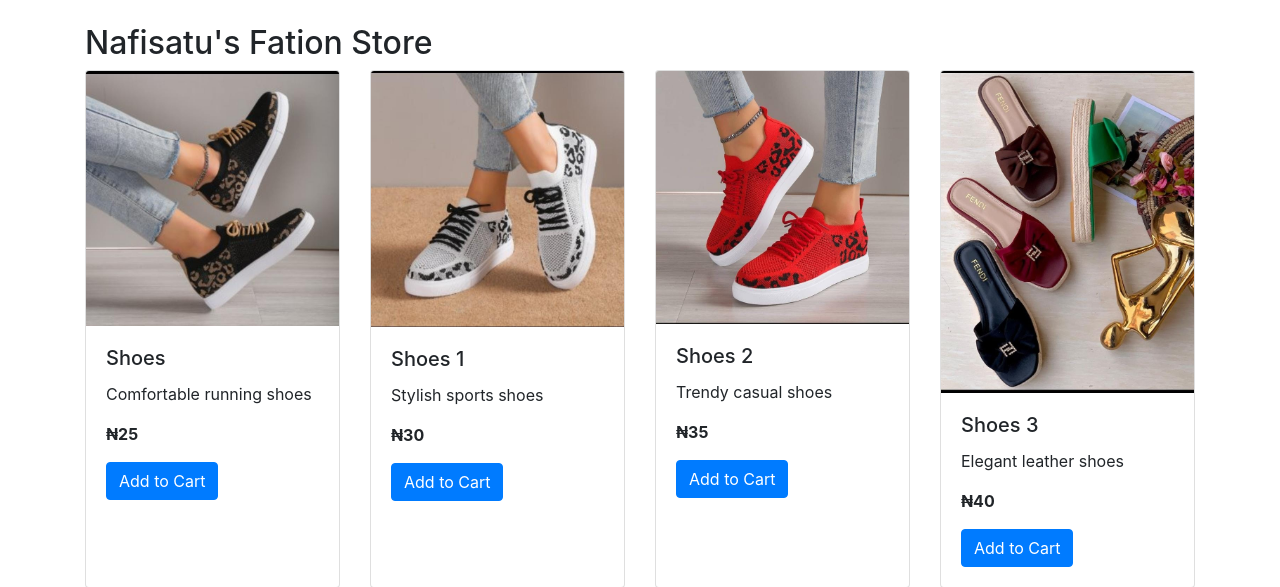
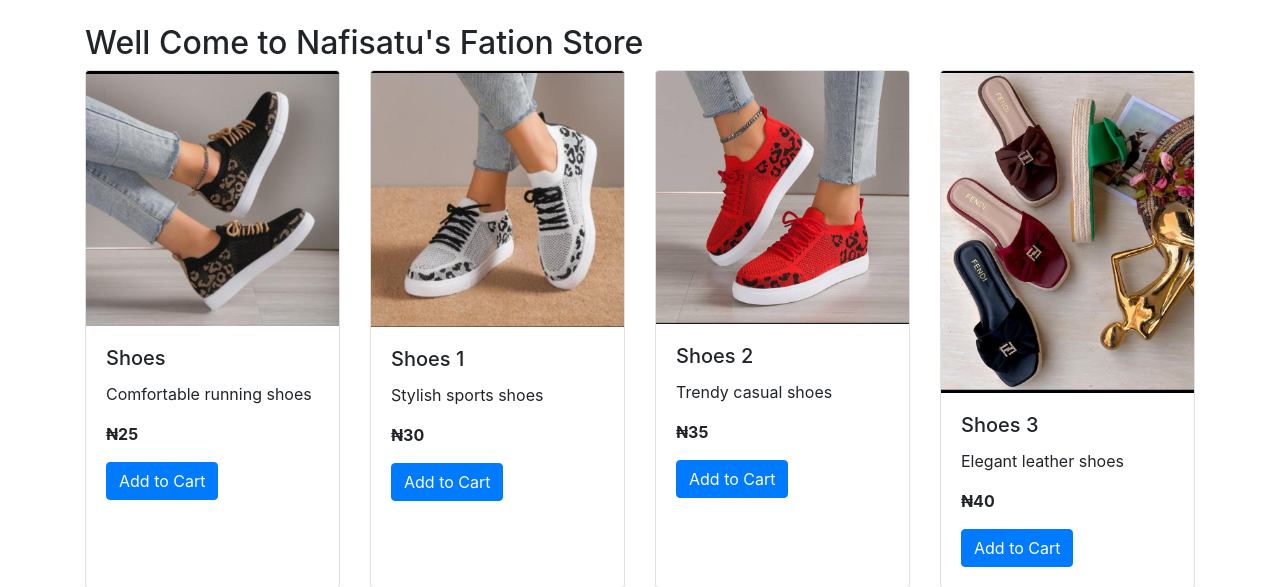
Before and after one commit to jannahjanaan/Nafisatu-s-Store, a Flask app: page / in a window 1280 px wide. Shown: the part 80-667 px from the top of the page. Run offline with Flask 3, Linux system fonts and the light colour scheme; some libraries are stand-ins or nearby versions.

Commit message:
Initial commit

```diff
--- a/app.py
+++ b/app.py
@@ -78,7 +78,6 @@ def cart():
             })
 
     return render_template('cart.html', cart_items=cart_items, total=total)
-
 
 @app.route('/process_payment', methods=['POST'])
 def process_payment():
@@ -191,6 +190,5 @@ def orders():
 def help():
     return render_template('help.html')
 
-
-from flask import Flask
-app = Flask(__name__)
+if __name__ == '__main__':
+    app.run(debug=True)
--- a/templates/home.html
+++ b/templates/home.html
@@ -1,7 +1,7 @@
 {% extends "base.html" %}
 {% block content %}
 
-<h2>Nafisatu's Fation Store</h2>
+<h2>Well Come to Nafisatu's Fation Store</h2>
 <div class="row">
   {% for product in shoes %}
     <div class="col-md-3 mb-4">
```
Also changed, not shown: templates/category.html (line endings or trailing spaces).
